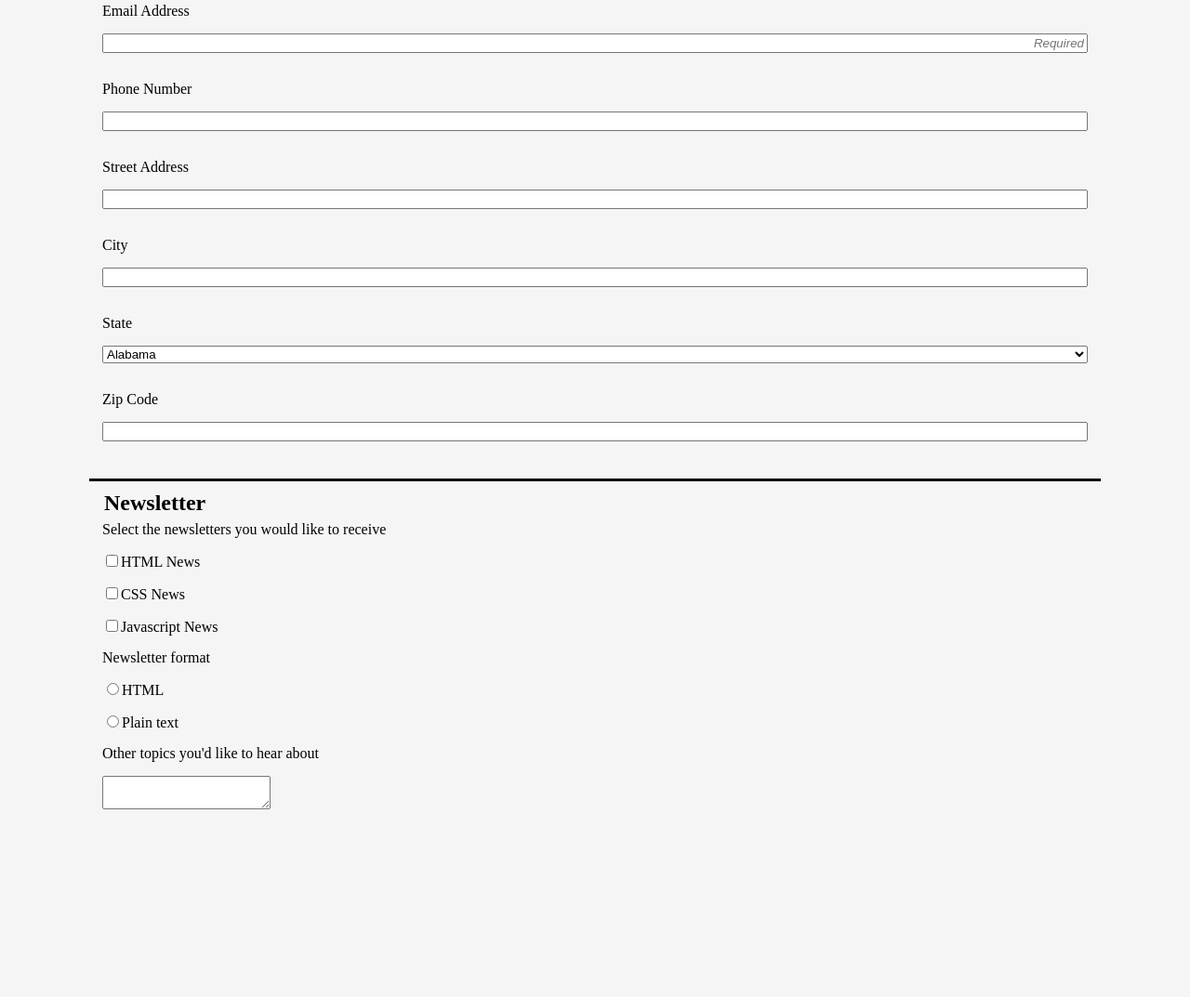
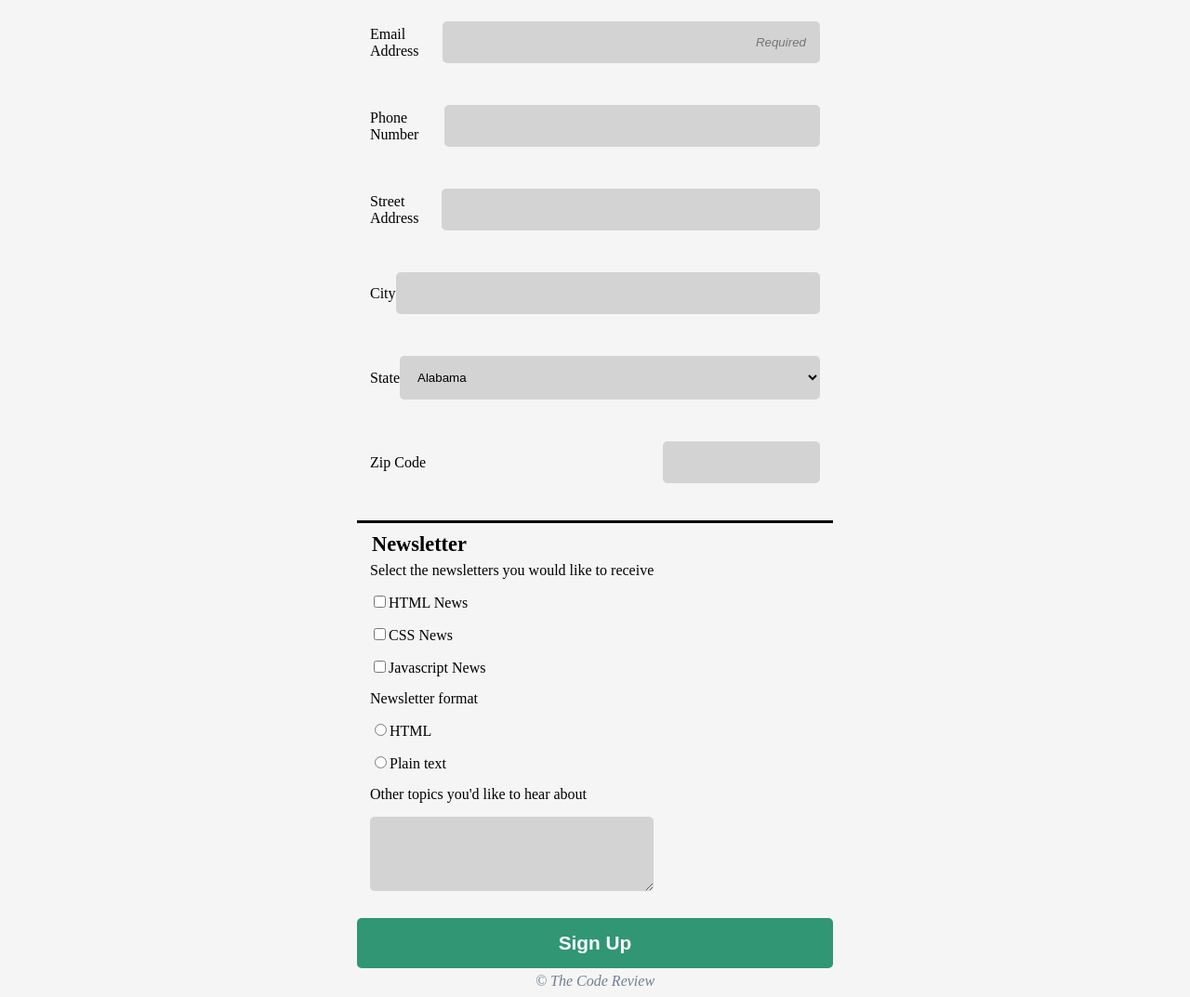
Before and after one commit to m6english/Techdegree-project-3, a plain HTML site: page index.html in a window 1280 px wide. Shown: the part 361-1434 px from the top of the page at 93% size. Before the commit the page ends 1269 px from the top, so only its background shows below. Drawn offline with Linux system fonts and the light colour scheme.

Commit message:
media query

```diff
--- a/index.html
+++ b/index.html
@@ -127,5 +127,10 @@
                 </div>
                 </fieldset>
             </div>
+            <button class="btn">Sign Up</button>
         </form>
     </main>
+    <footer>
+        &copy; The Code Review
+    </footer>
+    </body>
--- a/styles.css
+++ b/styles.css
@@ -46,13 +46,89 @@ input[type="tel"],
     width: 100%;
 }
 
+input,
+#states {
+    background-color: rgb(211, 211, 211);
+    border: none;
+    padding: 15px;
+    border-radius: 5px;
+}
+
+input:focus,
+#states:focus,
+#textarea:focus,
+.btn:focus {
+    border: darkslateblue 4px solid;
+
+}
+
 legend {
     padding-top: 10px;
     font-weight: bold;
-    font-size: 1.5em;
+    font-size: 1.4em;
 }
 
 ::placeholder {
     text-align: right;
     font-style: italic;
 }
+
+#textarea {
+    width: 100%;
+    height: 80px;
+    background-color: rgb(211, 211, 211);
+    border: none;
+    border-radius: 5px;
+}
+
+.btn {
+    width: 100%;
+    padding: 15px;
+    background-color: rgb(48, 150, 116);
+    font-size: 1.3em;
+    font-weight: bold;
+    color: white;
+    border: none;
+    border-radius: 5px;
+}
+
+footer {
+    text-align: center;
+    font-style: italic;
+    margin: 5px;
+    color: slategray;
+}
+
+@media screen and (min-width: 768px) {
+
+    main {
+        width: 40vw;
+    }
+
+    #zip {
+        width: 35%;
+    }
+
+    .container {
+        display: flex;
+        justify-content: space-between;
+        max-width: 700px;
+    }
+
+    .contact_item {
+        display: flex;
+        justify-content: space-between;
+        align-items: center;
+        }
+
+    #contact label,
+    #contact input,
+    #contact select {
+        display: inline-block;
+        max-width: 500px;
+    }
+
+    #contact {
+        width: 100%;
+    }
+}
```
